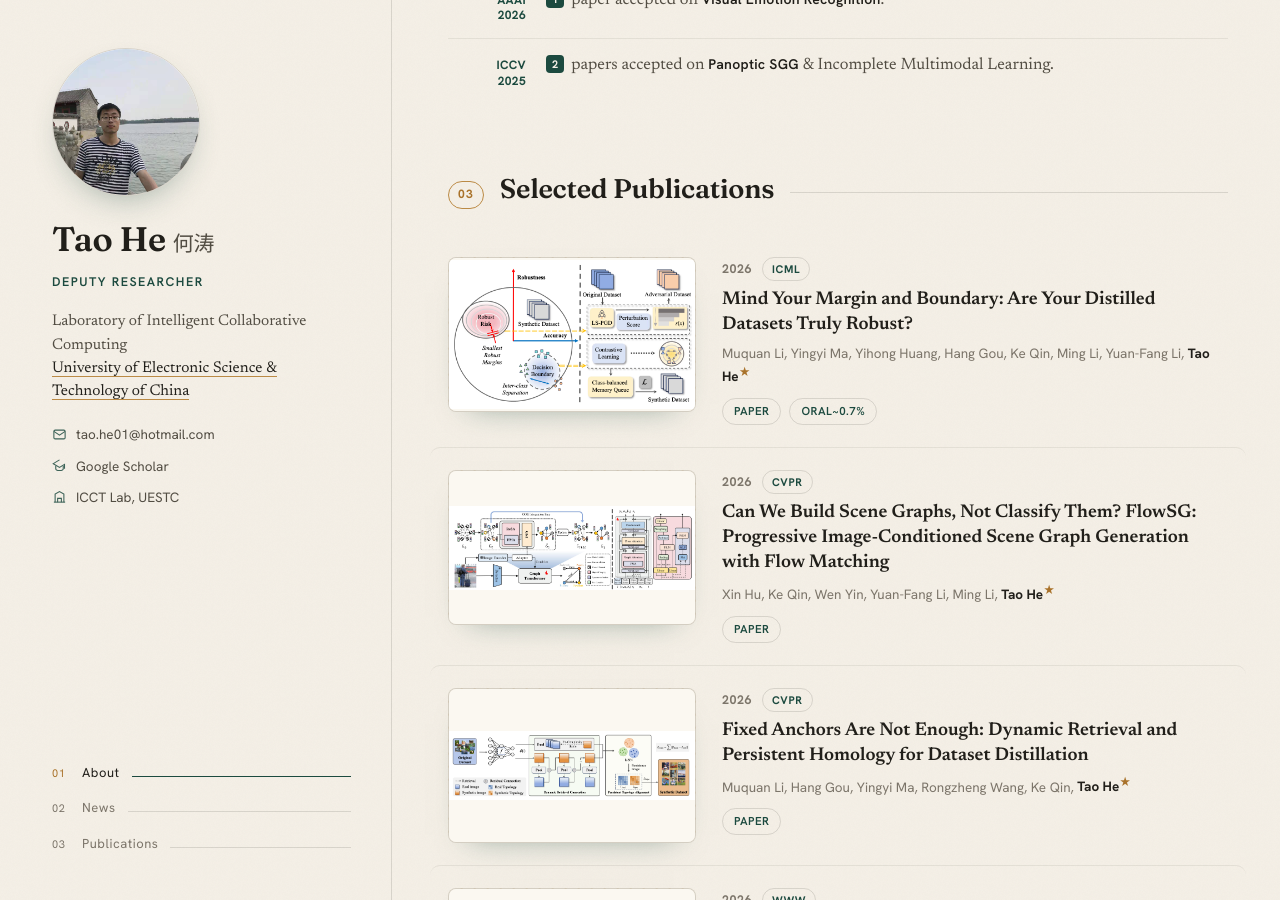
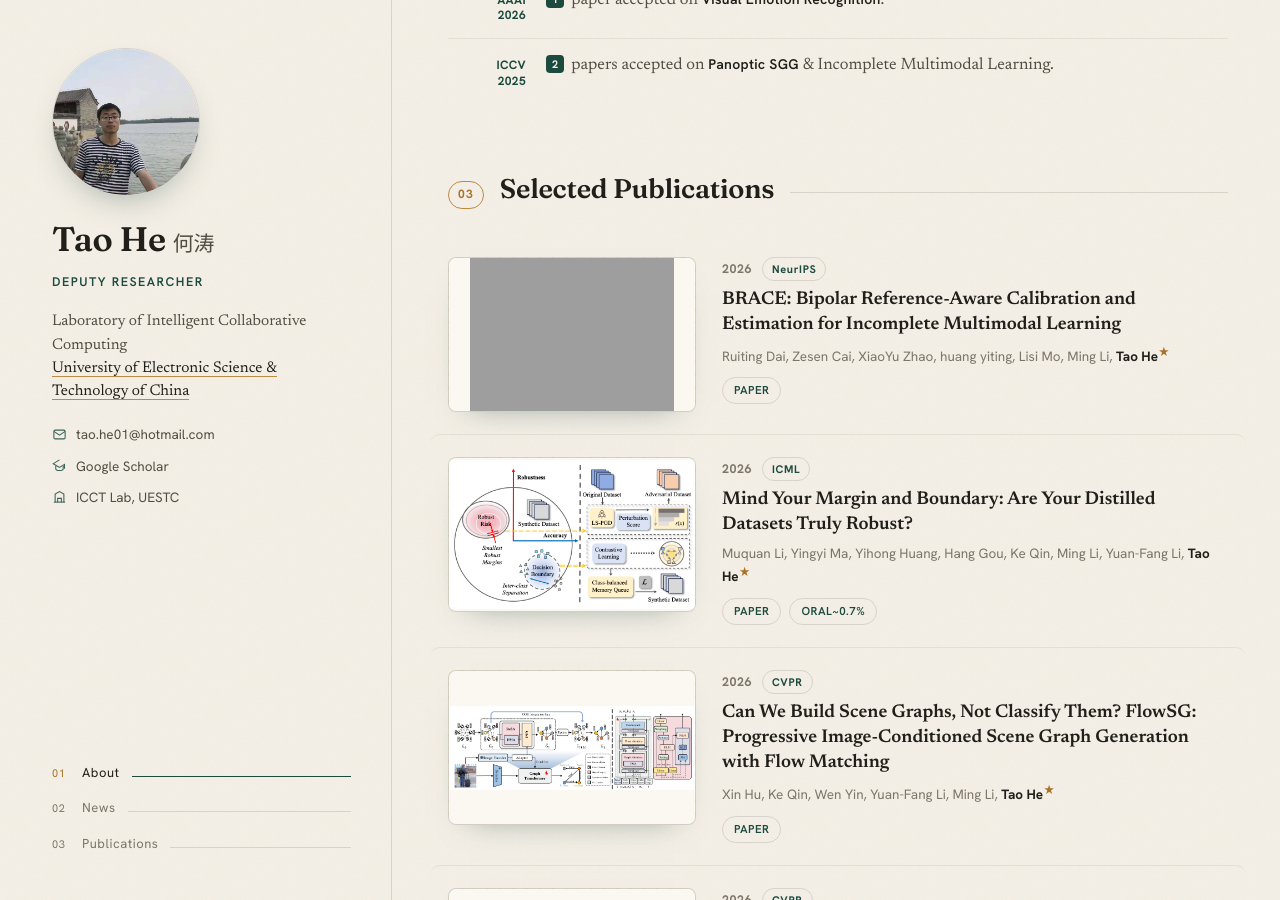
Before and after one commit to ht014/ht014.github.io, a Jekyll site: the page built from index.html, in a window 1280 px wide and 900 px high, scrolled down 1199 px. Built offline with Jekyll 4.4.1, drawn with Linux system fonts in a browser that asks for light colours; some of the changed text lies outside the part shown; grey boxes are pictures that could not be loaded.

Commit message:
Update publications.json

```diff
--- a/_data/publications.json
+++ b/_data/publications.json
@@ -1,4 +1,12 @@
 [
+  {
+    "tag": "BRACE", "venue": "NeurIPS", "venue_full": "NeurIPS 2026", "year": "2026", "type": "conf",
+    "title": "BRACE: Bipolar Reference-Aware Calibration and Estimation for Incomplete Multimodal Learning",
+    "authors": "Ruiting Dai, Zesen Cai, XiaoYu Zhao, huang yiting, Lisi Mo, Ming Li, Tao He*",
+    "fig": "figs/BRACE.png",
+    "links": [{"label": "Paper", "url": "null"},
+    ]
+  },
   {
     "tag": "C2R", "venue": "ICML", "venue_full": "ICML 2026", "year": "2026", "type": "conf",
     "title": "Mind Your Margin and Boundary: Are Your Distilled Datasets Truly Robust?",
@@ -92,16 +100,6 @@
      { "label": "Paper", "url": "https://arxiv.org/pdf/2208.08165"},
       {"label": "Code", "url": "https://drive.google.com/file/d/1U-p2bgTUPbQdoxauf8LECBfwlpxLJi8T/view?usp=drive_link"}
     ]
-  },
-  {
-    "tag": "SG&ndash;HOI", "venue": "ICCV", "venue_full": "ICCV 2021", "year": "2021", "type": "conf",
-    "title": "Exploiting Scene Graphs for Human-Object Interaction Detection",
-    "authors": "Tao He, Lianli Gao, Jingkuan Song, Yuan-Fang Li",
-    "fig": "figs/sg-hoi.png",
-    "links": [
-      { "label": "Paper", "url": "https://arxiv.org/abs/2108.08584" }
-    ]
-  },
-
+  }
 
 ]
```
